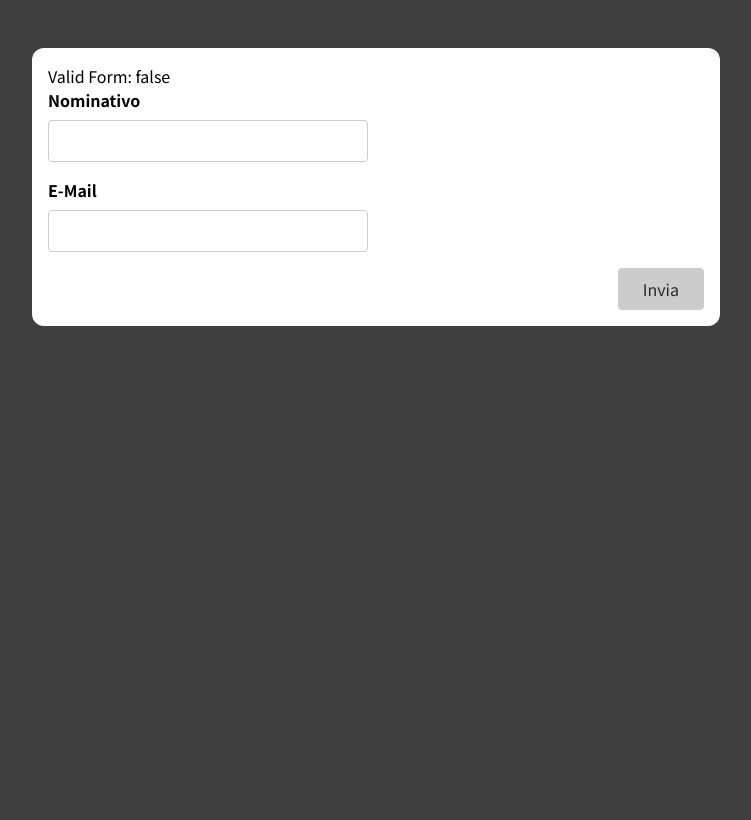
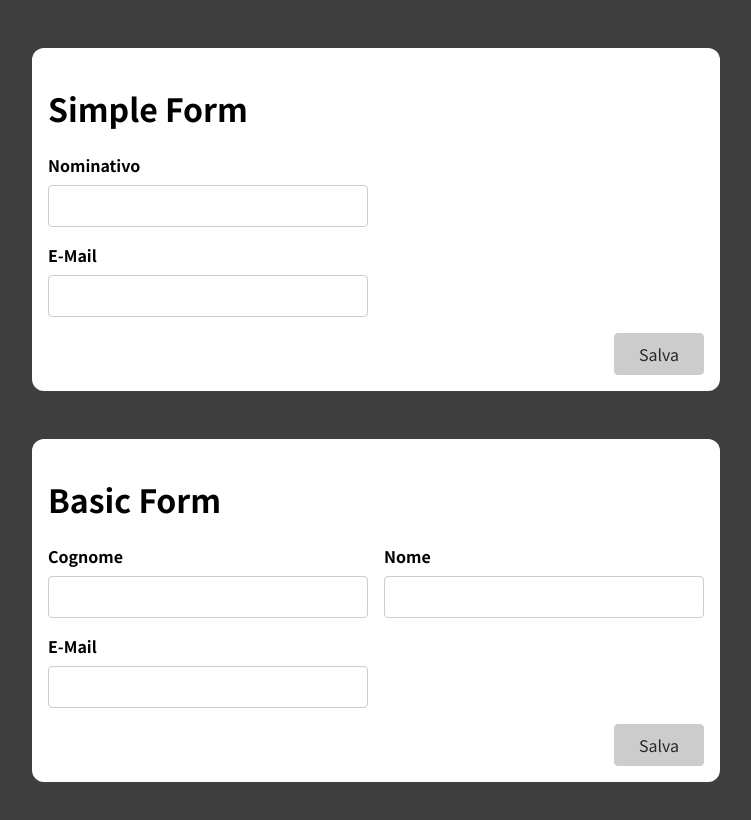
Before and after one commit to m0rph3u5-zip/reactjs-studio, a React (Create React App) app: page / in a window 1280 px wide. Shown: the top 820 px of the page, without its empty margins (264-1015 px from the left). Built offline with nearby package versions, Linux system fonts and the light colour scheme.

Commit message:
apply a custom hook with reducer

```diff
--- a/src/App.js
+++ b/src/App.js
@@ -1,10 +1,20 @@
+import { Fragment } from 'react';
+
+import BasicForm from './components/BasicForm';
 import SimpleInput from './components/SimpleInput';
 
 function App() {
   return (
-    <div className="app">
-      <SimpleInput />
-    </div>
+    <Fragment>
+      <div className='app'>
+        <h1>Simple Form</h1>
+        <SimpleInput />
+      </div>
+      <div className='app'>
+        <h1>Basic Form</h1>
+        <BasicForm />
+      </div>
+    </Fragment>
   );
 }
 
--- a/src/components/BasicForm.js
+++ b/src/components/BasicForm.js
@@ -1,22 +1,136 @@
+import useInput from '../hooks/use-input';
+
 const BasicForm = () => {
+  const simpleValidate = (value) => {
+    return value.trim().length > 0;
+  };
+
+  const emailValidate = (email) => {
+    const emailValidators = ['@', '.'];
+    return (
+      email.trim().length > 0 &&
+      emailValidators.every((crt) => email.includes(crt))
+    );
+  };
+
+  const {
+    value: surnameValue,
+    isValid: surnameIsValid,
+    valueChangeHander: surnameChangeHandler,
+    inputBlurHandler: surnameBlurHandler,
+    hasError: surnameHasError,
+    reset: surnameReset,
+  } = useInput(simpleValidate);
+
+  const {
+    value: nameValue,
+    isValid: nameIsValid,
+    valueChangeHander: nameChangeHandler,
+    inputBlurHandler: nameBlurHandler,
+    hasError: nameHasError,
+    reset: nameReset,
+  } = useInput(simpleValidate);
+
+  const {
+    value: emailValue,
+    isValid: emailIsValid,
+    valueChangeHander: emailChangeHandler,
+    inputBlurHandler: emailBlurHandler,
+    hasError: emailHasError,
+    reset: emailReset,
+  } = useInput(emailValidate);
+
+  let formIsValid = surnameIsValid && nameIsValid && emailIsValid;
+
+  const classSurnameControlValid = surnameHasError
+    ? 'form-control invalid'
+    : 'form-control';
+
+  const classNameControlValid = nameHasError
+    ? 'form-control invalid'
+    : 'form-control';
+
+  const classEmailControlValid = emailHasError
+    ? 'form-control invalid'
+    : 'form-control';
+
+  const keyDownHandler = (e) => {
+    if (e.key === 'Enter') {
+      formSubmitHandler(e);
+    }
+  };
+
+  const formSubmitHandler = (e) => {
+    e.preventDefault();
+
+    if (surnameHasError || nameHasError || emailHasError) {
+      formIsValid = false;
+      return;
+    }
+
+    console.info(
+      `Dati inviati ==> nominativo: ${nameValue} ${surnameValue}, email: ${emailValue}.`
+    );
+
+    surnameReset();
+    nameReset();
+    emailReset();
+    formIsValid = false;
+  };
+
   return (
-    <form>
+    <form onSubmit={formSubmitHandler}>
       <div className='control-group'>
-        <div className='form-control'>
-          <label htmlFor='name'>First Name</label>
-          <input type='text' id='name' />
+        <div className={classSurnameControlValid}>
+          <label htmlFor='bf-surname'>Cognome</label>
+          <input
+            type='text'
+            id='bf-surname'
+            value={surnameValue}
+            onChange={surnameChangeHandler}
+            onBlur={surnameBlurHandler}
+            onKeyDown={keyDownHandler}
+            autoComplete='off'
+          />
+          {surnameHasError && (
+            <small className='error-text'>
+              Il cognome è un campo richiesto.
+            </small>
+          )}
         </div>
-        <div className='form-control'>
-          <label htmlFor='name'>Last Name</label>
-          <input type='text' id='name' />
+        <div className={classNameControlValid}>
+          <label htmlFor='name'>Nome</label>
+          <input
+            type='text'
+            id='bf-name'
+            value={nameValue}
+            onChange={nameChangeHandler}
+            onBlur={nameBlurHandler}
+            onKeyDown={keyDownHandler}
+            autoComplete='off'
+          />
+          {nameHasError && (
+            <small className='error-text'>Il nome è un campo richiesto.</small>
+          )}
         </div>
       </div>
-      <div className='form-control'>
-        <label htmlFor='name'>E-Mail Address</label>
-        <input type='text' id='name' />
+      <div className={classEmailControlValid}>
+        <label htmlFor='bf-email'>E-Mail</label>
+        <input
+          type='email'
+          id='bf-email'
+          value={emailValue}
+          onChange={emailChangeHandler}
+          onBlur={emailBlurHandler}
+          onKeyDown={keyDownHandler}
+          autoComplete='off'
+        />
+        {emailHasError && (
+          <small className='error-text'>L'e-mail è un campo richiesto.</small>
+        )}
       </div>
       <div className='form-actions'>
-        <button>Submit</button>
+        <button disabled={!formIsValid}>Salva</button>
       </div>
     </form>
   );
--- a/src/components/SimpleInput.js
+++ b/src/components/SimpleInput.js
@@ -67,7 +67,6 @@ const SimpleInput = () => {
 
   return (
     <form onSubmit={formSubmitHandler}>
-      <span>Valid Form: {formIsValid.toString()}</span>
       <div className={classNameControlValid}>
         <label htmlFor='name'>Nominativo</label>
         <input
@@ -80,7 +79,7 @@ const SimpleInput = () => {
           onKeyDown={keyDownHandler}
         />
         {nameIsInvalid && (
-          <div className='error-text'>Il nome inserito non è valido</div>
+          <small className='error-text'>Il nome inserito non è valido</small>
         )}
       </div>
       <div className={classEmailControlValid}>
@@ -95,11 +94,11 @@ const SimpleInput = () => {
           onKeyDown={keyDownHandler}
         />
         {emailIsInvalid && (
-          <div className='error-text'>La mail non è valida.</div>
+          <small className='error-text'>La mail non è valida.</small>
         )}
       </div>
       <div className='form-actions'>
-        <button disabled={!formIsValid}>Invia</button>
+        <button disabled={!formIsValid}>Salva</button>
       </div>
     </form>
   );
--- a/src/hooks/use-input.js
+++ b/src/hooks/use-input.js
@@ -1,27 +1,53 @@
-import { useState } from 'react';
+import { useReducer } from 'react';
+
+const ActionType = {
+  BLUR: 'BLUR',
+  INPUT: 'INPUT',
+  RESET: 'RESET',
+};
+
+const initialInputState = {
+  value: '',
+  isTouched: false,
+};
+
+const inputStateReducer = (state, action) => {
+  if (action.type === ActionType.INPUT) {
+    return { value: action.value, isTouched: state.isTouched };
+  }
+  if (action.type === ActionType.BLUR) {
+    return { value: state.value, isTouched: action.value };
+  }
+  if (action.type === ActionType.RESET) {
+    return initialInputState;
+  }
+  return initialInputState;
+};
 
 const useInput = (validateValue) => {
-  const [enteredValue, setEnteredValue] = useState('');
-  const [isTouched, setIsTouched] = useState(false);
+  const [inputState, dispatch] = useReducer(
+    inputStateReducer,
+    initialInputState
+  );
 
   const valueChangeHander = (e) => {
-    setEnteredValue(e.target.value);
+    dispatch({ type: ActionType.INPUT, value: e.target.value });
   };
 
   const inputBlurHandler = (e) => {
-    setIsTouched(true);
+    dispatch({ type: ActionType.BLUR, value: true });
   };
 
-  const valueIsValid = validateValue(enteredValue);
-  const hasError = !valueIsValid && isTouched;
+  const valueIsValid = validateValue(inputState.value);
+  const hasError = !valueIsValid && inputState.isTouched;
 
   const reset = () => {
-    setEnteredValue('');
-    setIsTouched(false);
+    dispatch({ type: ActionType.RESET });
+    dispatch({ type: ActionType.RESET });
   };
 
   return {
-    value: enteredValue,
+    value: inputState.value,
     isValid: valueIsValid,
     hasError,
     reset,
```
Also changed, not shown: 1 other file (tests, documents, lock files or other folders).
